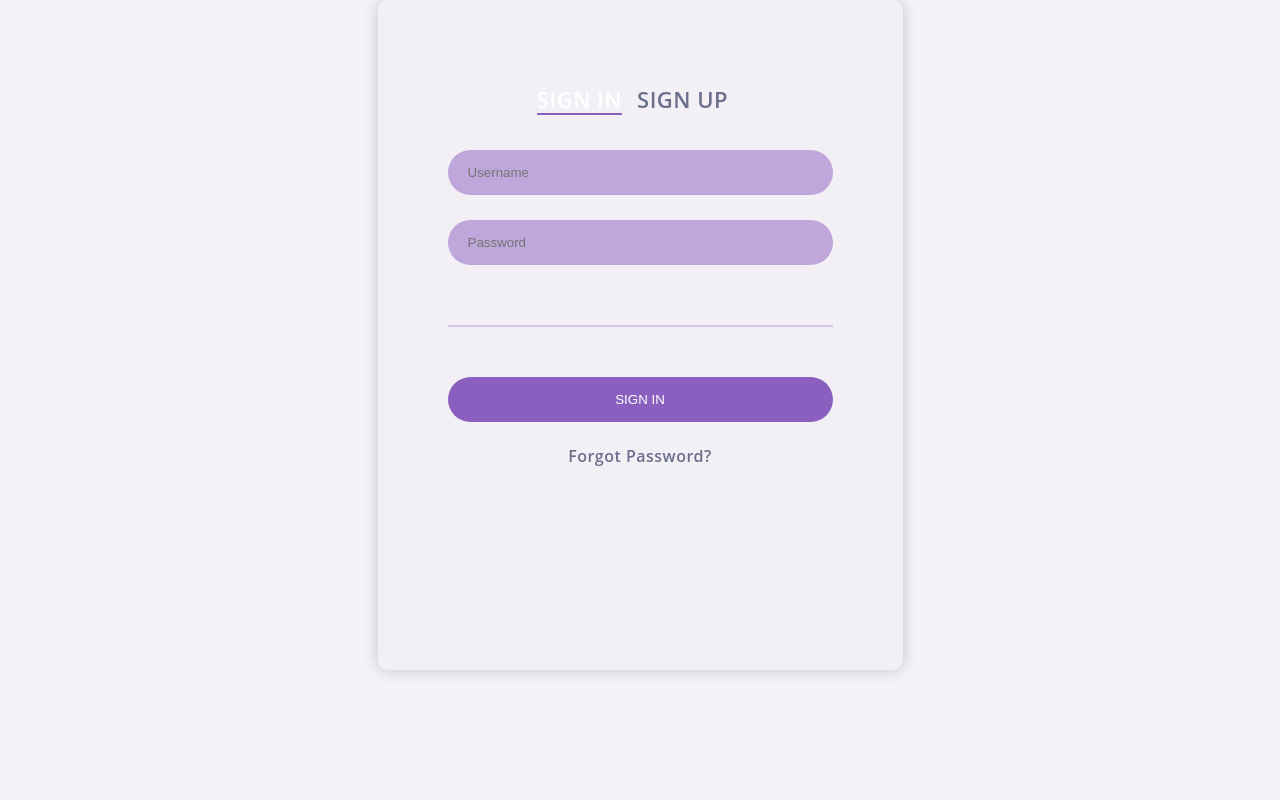
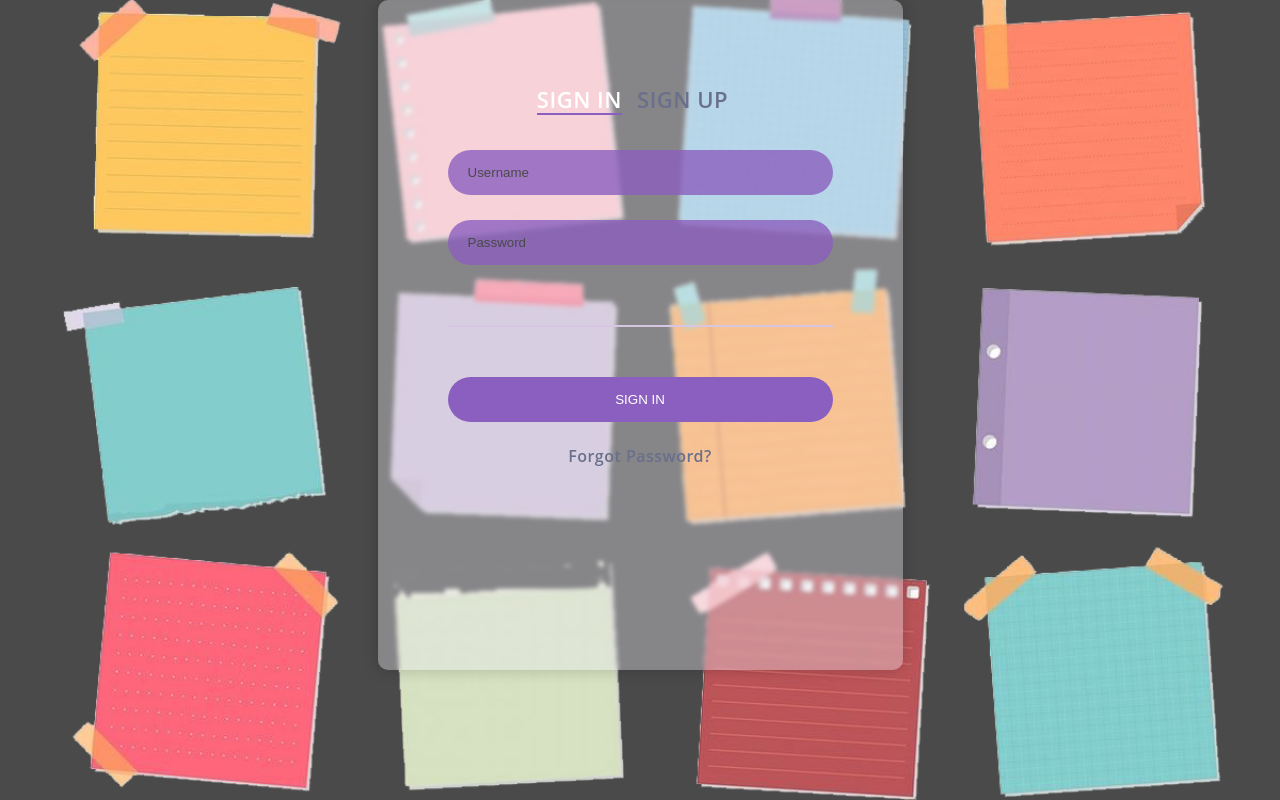
Before and after one commit to Vic2425/final_capstone, a React (Create React App) app: page / in a window 1280 px wide. Built offline with nearby package versions, Linux system fonts and the light colour scheme.

Commit message:
make some changes of CSS

```diff
--- a/src/App.css
+++ b/src/App.css
@@ -8,7 +8,7 @@ body {
   line-height: 1.5;
   color: #f5f3f7;
   text-align: center;
-  background-color: #f5f3f7;
+  background-color: #4a4a4a;
   letter-spacing: 0.5px;
 }
 
--- a/src/SignIn.css
+++ b/src/SignIn.css
@@ -2,6 +2,12 @@ body {
   margin: 0;
   color: #6a6f8c;
   font: 600 16px/18px "Open Sans", sans-serif;
+}
+.bkg {
+  background: url("../public/Sticky-Notes-PNG-File.png") no-repeat fixed center;
+  background-size: cover;
+  height: 100vh;
+  width: 100vw;
 }
 *,
 :after,
@@ -37,6 +43,7 @@ a {
 .login-html {
   width: 100%;
   height: 100%;
+  border-radius: 10px;
   position: absolute;
   padding: 90px 70px 50px 70px;
   background: rgba(233, 228, 237, 0.3);
@@ -102,7 +109,7 @@ a {
   margin: 25px 0;
   padding: 15px 20px;
   border-radius: 25px;
-  background: rgba(139, 95, 191, 0.5);
+  background: rgba(140, 95, 191, 0.8);
 }
 .login-form .group input[data-type="password"] {
   /* text-security: circle; */
@@ -176,3 +183,7 @@ a {
 .foot-lnk {
   text-align: center;
 }
+
+::placeholder {
+  color: #4a4a4a;
+}
--- a/src/components/SignIn.js
+++ b/src/components/SignIn.js
@@ -39,7 +39,7 @@ const SignIn = () => {
     setLoading(true);
     setTimeout(() => {
       setLoading(false);
-    }, 4000);
+    }, 6000);
   }, []);
 
   return (
@@ -56,8 +56,15 @@ const SignIn = () => {
             src={process.env.PUBLIC_URL + "/R_logo_color.png"}
             alt="Rlogo"
           />
+          <div className="txt1">
+            <h3> Reminder</h3>
+          </div>
+          <div className="txt2">
+            <h4> Make life easier!</h4>
+          </div>
         </div>
       ) : (
+        <div className="bkg">
           <div className="login-wrap">
             <div className="login-html">
               <input
@@ -164,6 +171,7 @@ const SignIn = () => {
               </form>
             </div>
           </div>
+        </div>
       )}
     </>
   );
--- a/src/preload.css
+++ b/src/preload.css
@@ -20,10 +20,6 @@ div.box {
 
 img.bell {
   animation: shake 1.75s ease-out 1 forwards;
-}
-
-img.R {
-  animation: fadein 3s ease-in;
 }
 
 @keyframes shake {
@@ -66,11 +62,72 @@ img.R {
   }
 }
 
+img.R {
+  animation: fadein 3s ease-in forwards;
+}
+
 @keyframes fadein {
   0% {
     opacity: 0;
+    transform: translate(-50%, -50%) scale(1);
+  }
+  75% {
+    opacity: 1;
+    transform: translate(-50%, -50%) scale(1);
+  }
+  100% {
+    opacity: 1;
+    transform: translate(-50%, -50%) scale(0.8);
+  }
+}
+
+h3 {
+  font-size: xx-large;
+  color: #9a73b5;
+}
+
+.txt1 {
+  position: absolute;
+  top: 63%;
+  left: 50%;
+  transform: translate(-50%, -50%);
+  animation: tracking-in-expand 0.7s cubic-bezier(0.215, 0.61, 0.355, 1) 3.5s
+    both;
+}
+
+@keyframes tracking-in-expand {
+  0% {
+    letter-spacing: -0.5em;
+    opacity: 0;
+  }
+  40% {
+    opacity: 0.6;
   }
   100% {
     opacity: 1;
   }
 }
+
+h4 {
+  font-size: 18px;
+  color: #878787;
+  letter-spacing: 1.5px;
+}
+.txt2 {
+  position: absolute;
+  top: 66%;
+  left: 50%;
+  transform: translate(-50%, -50%);
+  animation: scale-in-center 0.5s cubic-bezier(0.25, 0.46, 0.45, 0.94) 4s both;
+}
+
+@keyframes scale-in-center {
+  0% {
+    transform: translate(-50%, -50%) scale(0);
+    opacity: 1;
+  }
+  100% {
+    transform: translate(-50%, -50%) scale(1);
+    opacity: 1;
+  }
+}
```
Also changed, not shown: public/Sticky-Notes-PNG-File.png (added). Lines whose indentation alone changed are shown as unchanged.
